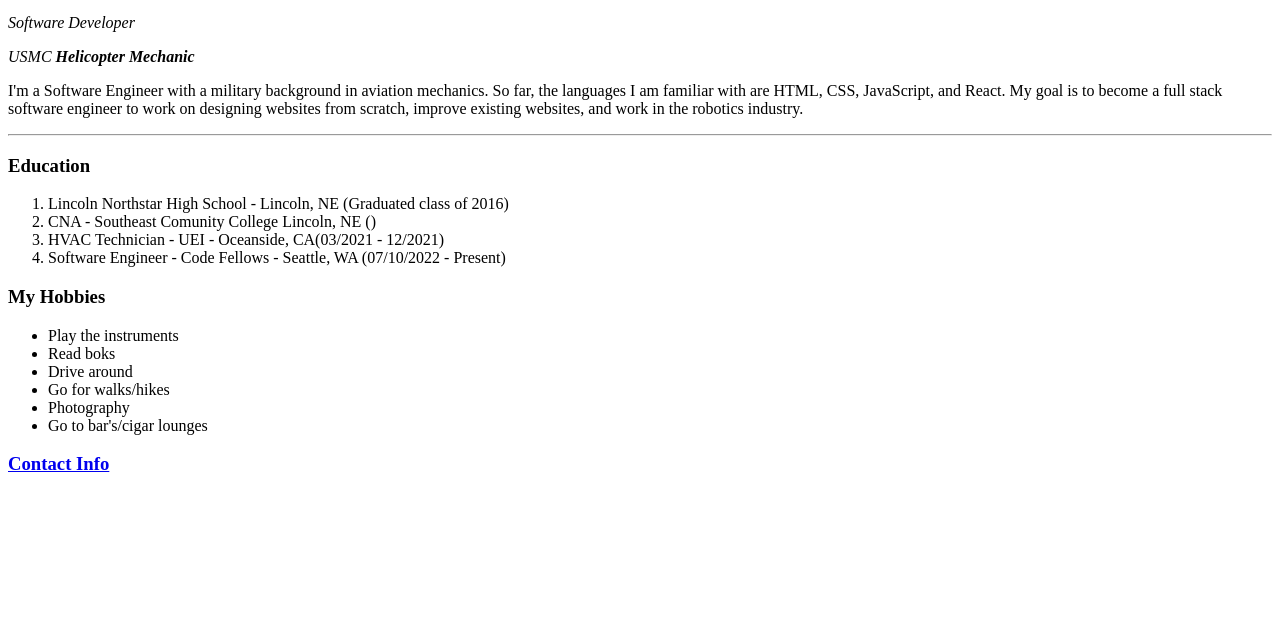
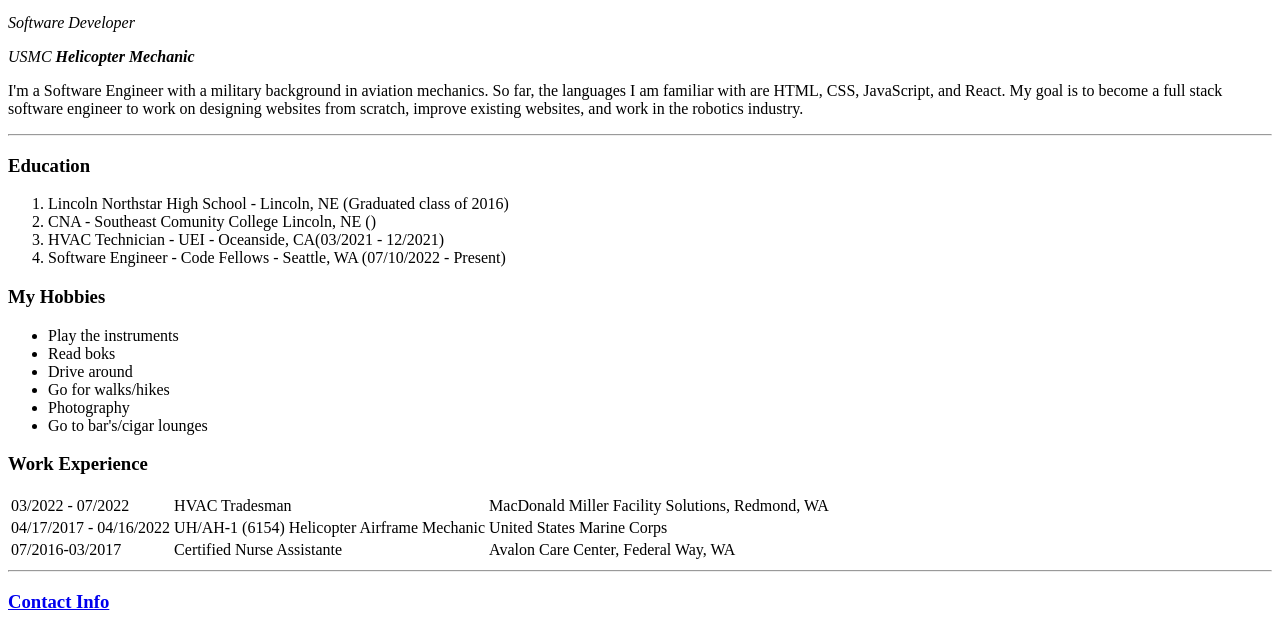
Before and after one commit to AlfredoOrquiz/Alfredo-Personal-Site, a plain HTML site: page index.html in a window 1280 px wide. Shown: the part 705-1337 px from the top of the page. Before the commit the page ends 1199 px from the top, so only its background shows below. Drawn offline with Linux system fonts and the light colour scheme.

Commit message:
Added Work experience with tables

```diff
--- a/index.html
+++ b/index.html
@@ -31,6 +31,25 @@
       <li>Photography</li>
       <li>Go to bar's/cigar lounges</li>
     </ul>
+    <h3>Work Experience</h3>
+    <table>
+    <tr>
+      <td>03/2022 - 07/2022</td>
+      <td>HVAC Tradesman</td>
+      <td>MacDonald Miller Facility Solutions, Redmond, WA</td>
+    </tr>
+      <tr>
+        <td>04/17/2017 - 04/16/2022</td>
+        <td>UH/AH-1 (6154) Helicopter Airframe Mechanic</td>
+        <td>United States Marine Corps</td>
+      </tr>
+      <tr>
+        <td>07/2016-03/2017</td>
+        <td>Certified Nurse Assistante</td>
+        <td>Avalon Care Center, Federal Way, WA</td>
+      </tr>
+    </table>
+    <hr>
     <h3><a href="./contact.html">Contact Info</a></h3>
   </body>
 </html>
```
